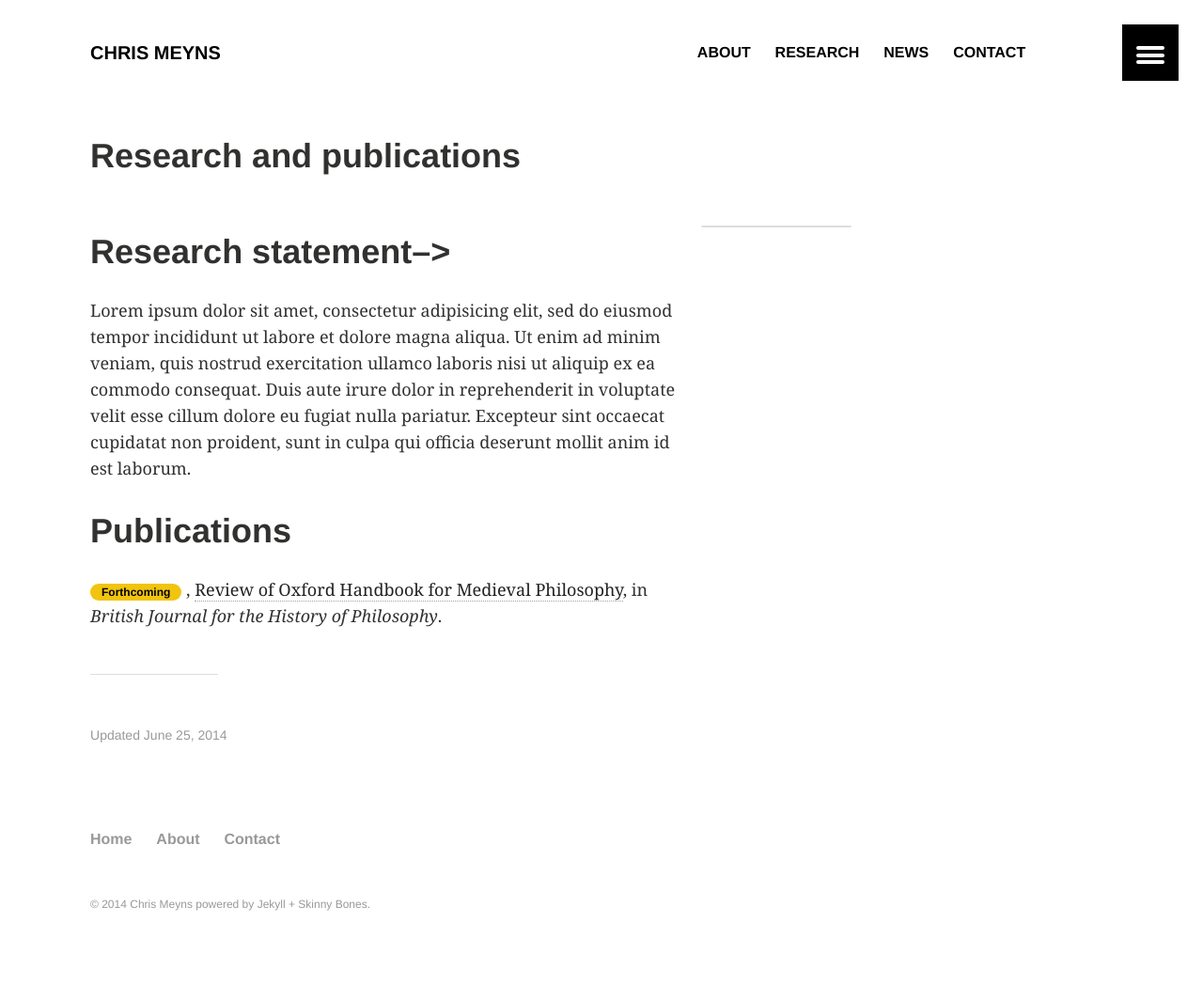
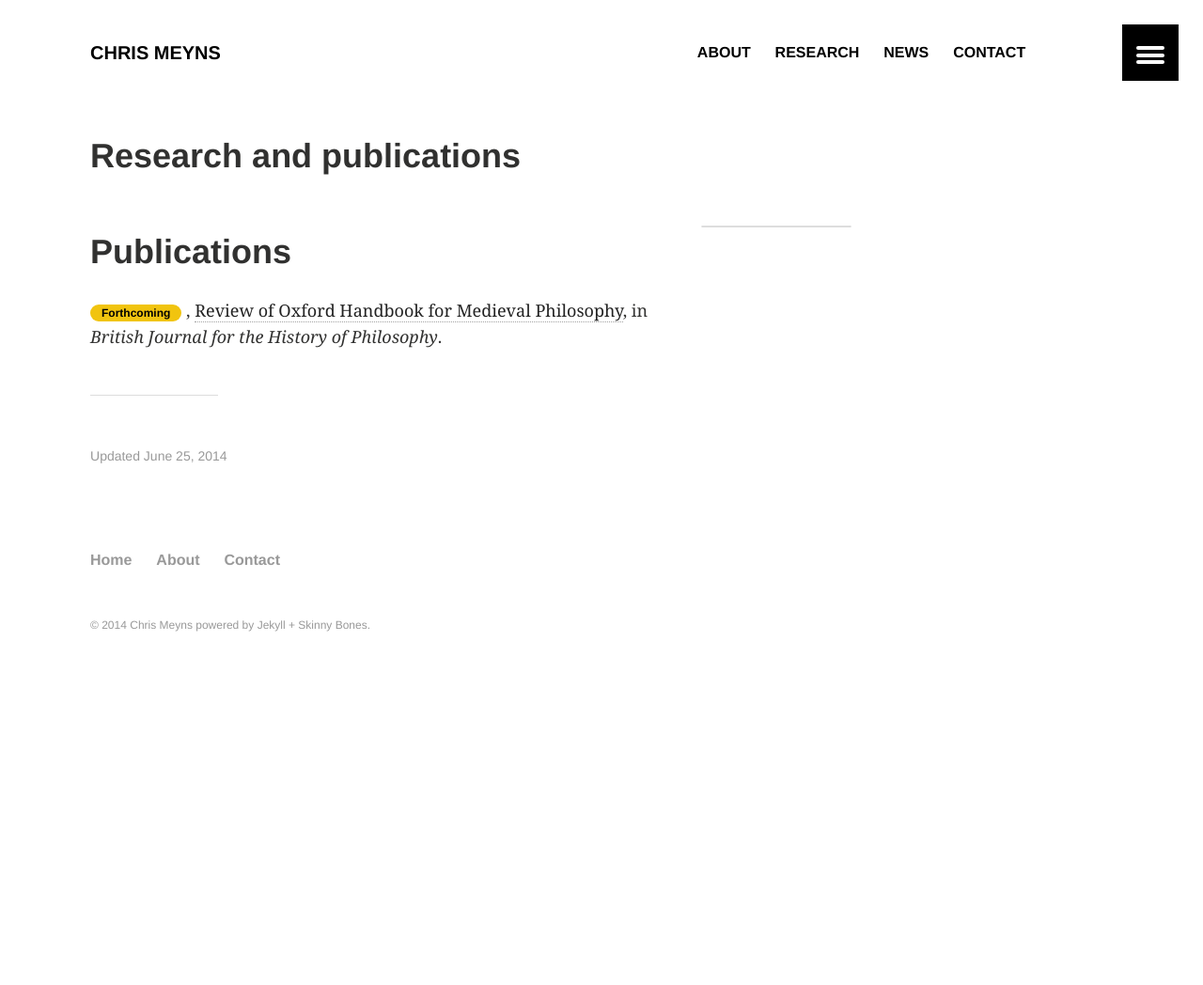
Before and after one commit to msteenhagen/csmeyns.github.io, a Jekyll site: the page built from research/index.md, in a window 1280 px wide. Shown: the whole page at 94% size. Built offline with Jekyll 4.4.1, drawn with Linux system fonts in a browser that asks for light colours; after the commit the page ends 900 px from its top, so only the background shows below that.

Commit message:
removed lorem

```diff
--- a/research/index.md
+++ b/research/index.md
@@ -14,9 +14,9 @@
 ads: false
 ---
 
-# Research statement-->
+<!-- # Research statement-->
 
-Lorem ipsum dolor sit amet, consectetur adipisicing elit, sed do eiusmod tempor incididunt ut labore et dolore magna aliqua. Ut enim ad minim veniam, quis nostrud exercitation ullamco laboris nisi ut aliquip ex ea commodo consequat. Duis aute irure dolor in reprehenderit in voluptate velit esse cillum dolore eu fugiat nulla pariatur. Excepteur sint occaecat cupidatat non proident, sunt in culpa qui officia deserunt mollit anim id est laborum.
+<!-- Lorem ipsum dolor sit amet, consectetur adipisicing elit, sed do eiusmod tempor incididunt ut labore et dolore magna aliqua. Ut enim ad minim veniam, quis nostrud exercitation ullamco laboris nisi ut aliquip ex ea commodo consequat. Duis aute irure dolor in reprehenderit in voluptate velit esse cillum dolore eu fugiat nulla pariatur. Excepteur sint occaecat cupidatat non proident, sunt in culpa qui officia deserunt mollit anim id est laborum. -->
 
 # Publications
 
```
